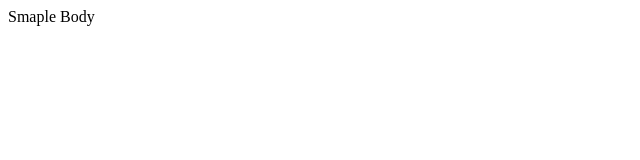
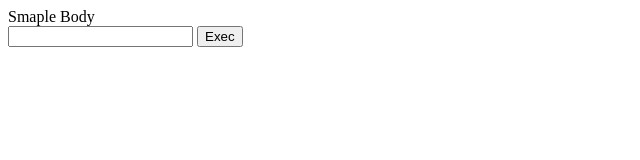
Before and after one commit to kamiryo/github-webpage, a plain HTML site: page index.html in a window 1280 px wide. Shown: the whole page, without its empty margins (0-640 px from the left). Drawn offline with Linux system fonts and the light colour scheme.

Commit message:
form make

```diff
--- a/index.html
+++ b/index.html
@@ -5,8 +5,19 @@
     <meta name="viewport" content="width=device-width, initial-scale=1.0">
     <title>Sample Title</title>
     <script type="text/javascript" src="https://kamiryo.github.io/github-jsloadpage/heavy.js"></script>
+    <script type="text/javascript" >
+        function onButtonClick() {
+          target = document.getElementById("output");
+          target.innerText = document.id_form1.LoginId.value;
+        }
+  </script>
 </head>
 <body>
     Smaple Body
+    <form name="form1" id="id_form1" action="">
+        <input name="LoginId" type="text" maxlength="12" id="LoginId">
+        <input type="button" value="Exec" onclick="onButtonClick();" />
+    </form><br>
+    <div id="output"></div>
 </body>
 </html>
```
